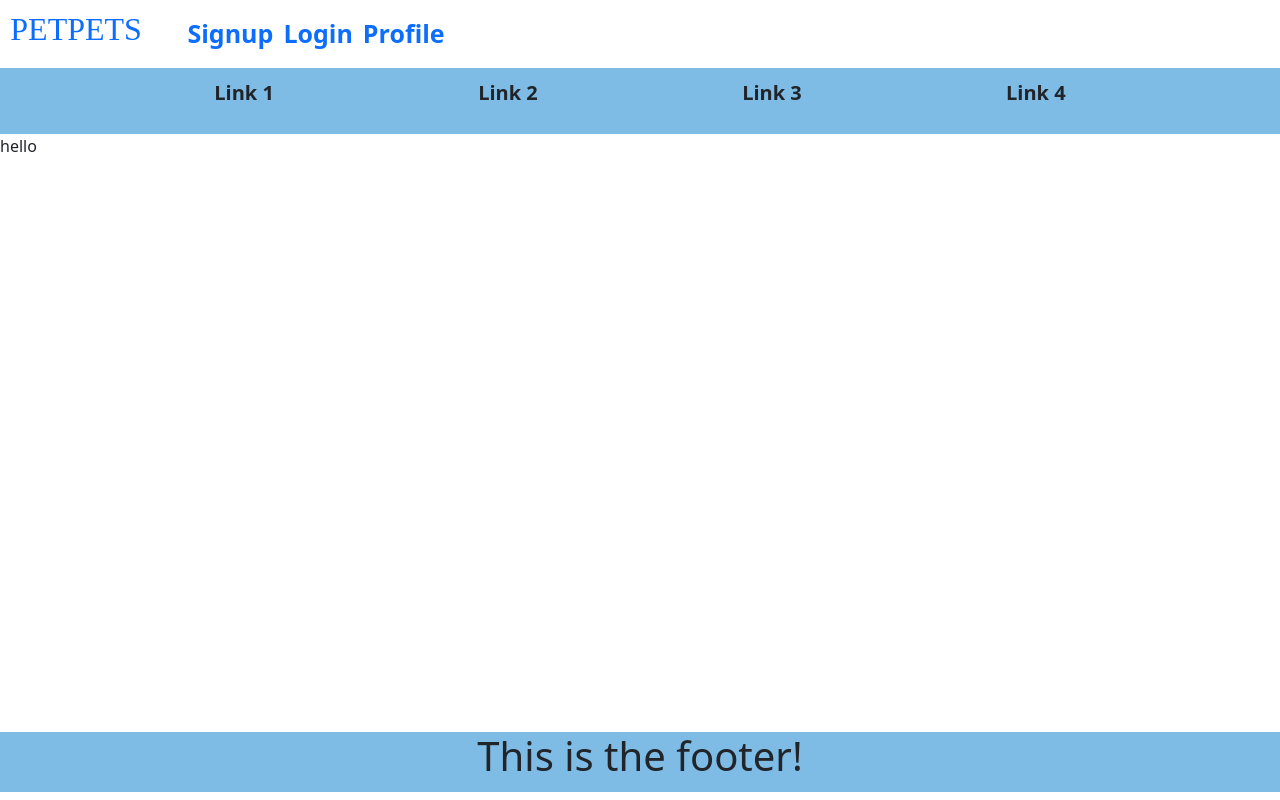
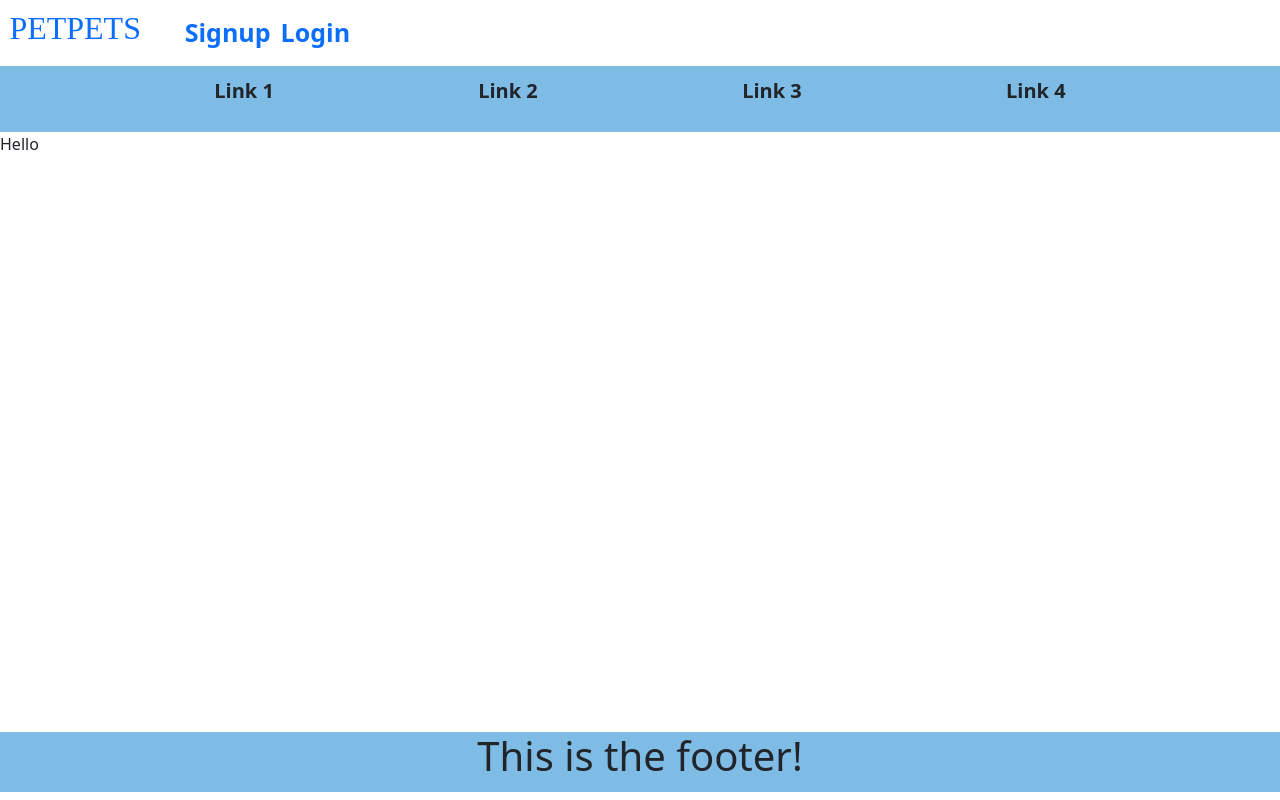
Before and after one commit to Joelhiguera/petpets, a React (Create React App) app in the folder client/: page /profile in a window 1280 px wide. Built offline with nearby package versions, Linux system fonts and the light colour scheme; no server answers.

Commit message:
refactor code

```diff
--- a/client/src/components/Header/index.js
+++ b/client/src/components/Header/index.js
@@ -1,9 +1,17 @@
-import React from "react";
+import React, { useState } from "react";
 import { Link } from "react-router-dom";
 import Auth from "../../utils/auth";
+// import { LOGGED_IN_USER } from '../../utils/queries'
+// import { useQuery } from '@apollo/client'
+
+
+
+
 
 
 function Header() {
+
+
   function showNavigation() {
     if (Auth.loggedIn()) {
       return(
@@ -21,7 +29,7 @@ function Header() {
         </li>
         <li className="navbarLi">
           <Link to="/Profile">
-            Profile
+            profile
           </Link>
         </li>
       </ul>
@@ -46,11 +54,7 @@ function Header() {
               Login
             </Link>
           </li>
-          <li className="navbarLi">
-            <Link to="/Profile">
-              Profile
-            </Link>
-          </li>
+
         </ul>
         </div>
       );
--- a/client/src/pages/Profile.js
+++ b/client/src/pages/Profile.js
@@ -1,21 +1,53 @@
-import { useQuery } from '@apollo/client'
+// import { useQuery } from '@apollo/client'
 import React, { useState } from 'react'
-import { QUERY_USER, LOGGED_IN_USER } from '../utils/queries'
+// import { QUERY_USER, LOGGED_IN_USER } from '../utils/queries'
+// import Auth from '../utils/auth'
+
+
 
 
 
 const Profile = () => {
- const { loading, data }=useQuery(LOGGED_IN_USER)
- if (loading) {
-  console.log(loading)
- } else {
-  console.log(data)
- }
+//   const { loading, data }=useQuery(LOGGED_IN_USER)
+//   const [userName, setUserName] = useState('')
+
+//   function addloggedInName() {
+//     if (Auth.loggedIn()) {
+//       setUserName('Welcome ' + data.loggedInUser.firstName + '!')
+//   }
+// }
+
   return(
     <>
-      hello
+      <p>Hello</p>
     </>
   )
 }
 
+
+
 export default Profile
+
+
+// const Profile = () => {
+//  const { loading, data }=useQuery(LOGGED_IN_USER)
+
+//  if (loading) {
+//   console.log(loading)
+//  } else {
+//   console.log(data)
+//   console.log(data.loggedInUser.firstName)
+//  }
+
+//   const userName = data.loggedInUser.firstName
+
+//   return(
+//     <>
+//       <p>
+//         hello {userName}
+//       </p>
+//     </>
+//   )
+// }
+
+// export default Profile
```
